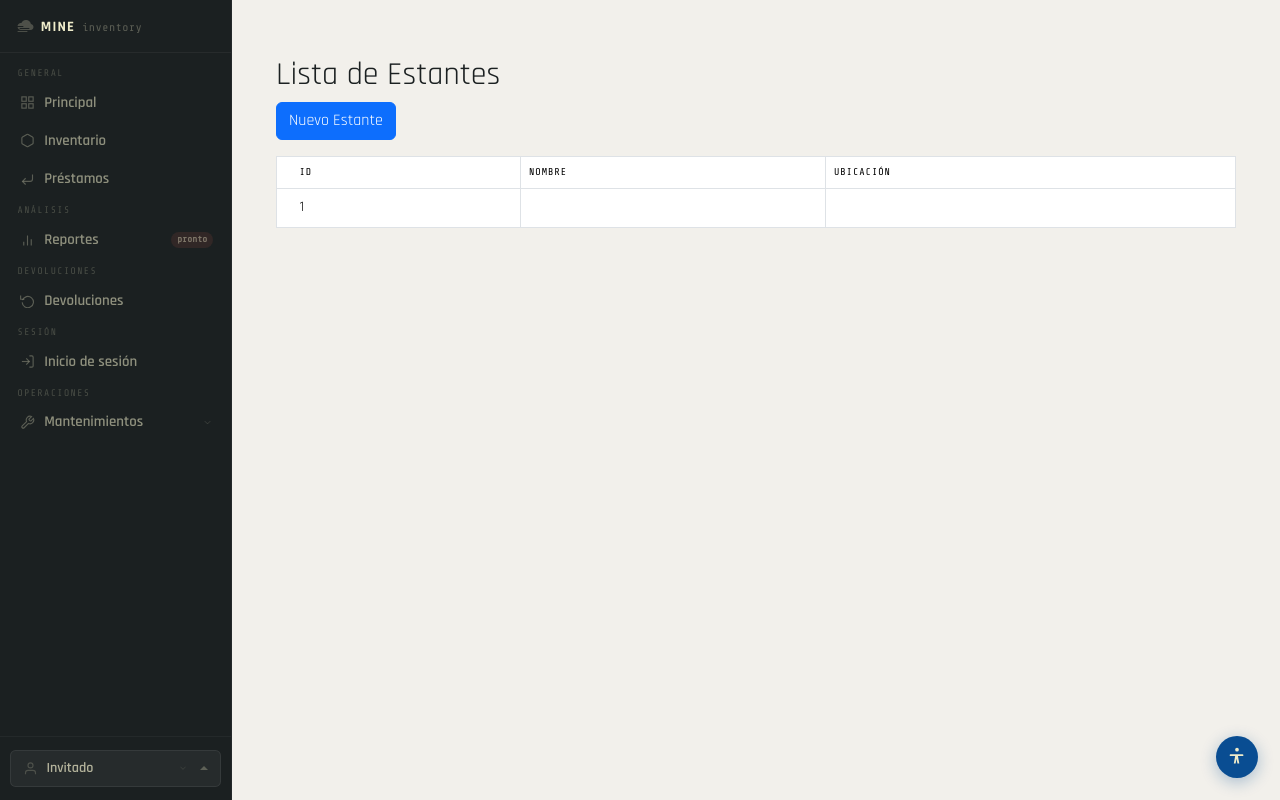
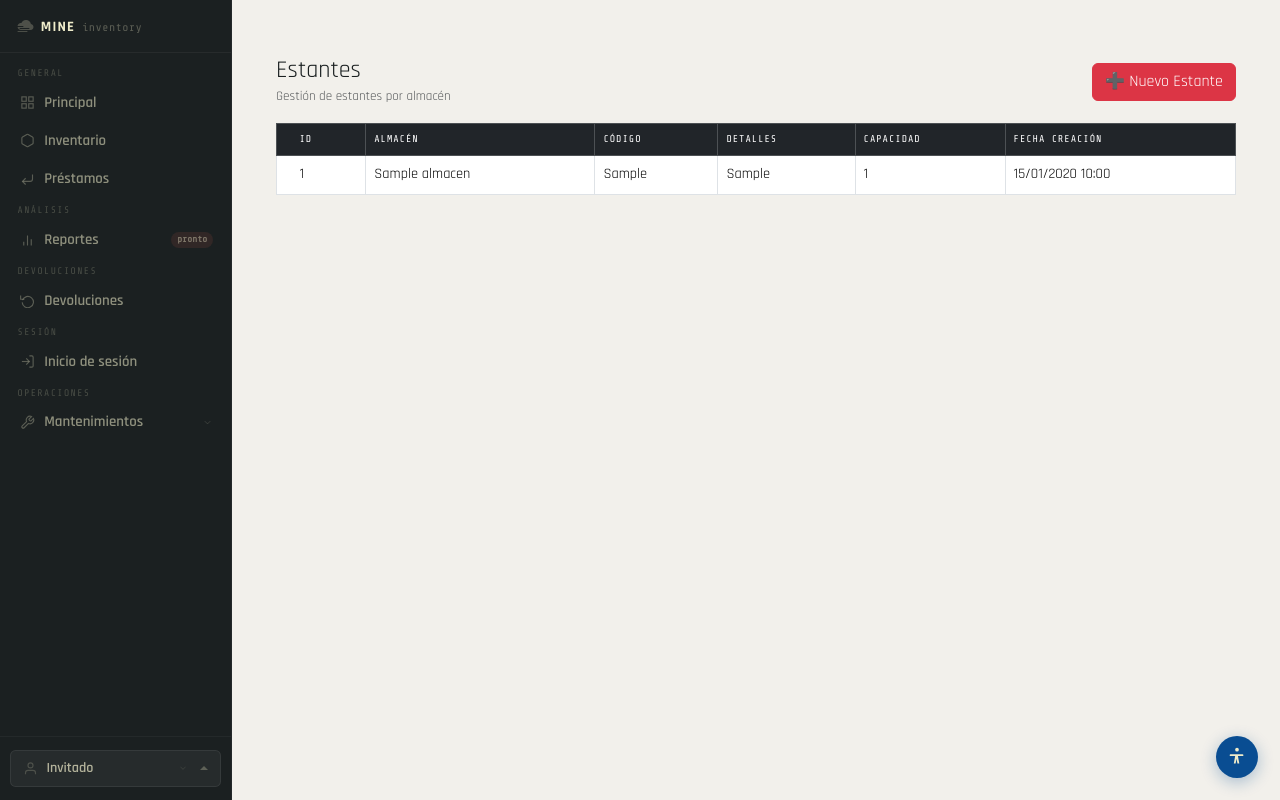
Before and after one commit to pipe732/mine-inventory, a Django app: page /almacenamiento/estantes/ in a window 1280 px wide. Run offline with Django 5.2, Linux system fonts and the light colour scheme; tables that the repository leaves empty hold one stand-in row (values such as "Sample post").

Commit message:
feat: lista de estantes modificada

```diff
--- a/almacenamiento/forms.py
+++ b/almacenamiento/forms.py
@@ -4,24 +4,10 @@ from .models import Estante
 class EstanteForm(forms.ModelForm):
     class Meta:
         model = Estante
-        fields = '__all__'
+        fields = ['almacen', 'codigo', 'detalles', 'capacidad']
         widgets = {
             'almacen': forms.Select(attrs={'class': 'form-control'}),
             'codigo': forms.TextInput(attrs={'class': 'form-control'}),
+            'detalles': forms.Textarea(attrs={'class': 'form-control', 'rows': 3}),
+            'capacidad': forms.NumberInput(attrs={'class': 'form-control'}),
         }
-from django.shortcuts import render, redirect
-from .forms import EstanteForm
-
-def crear_estante(request):
-    if request.method == 'POST':
-        form = EstanteForm(request.POST)
-        if form.is_valid():
-            form.save()
-            return redirect('estantes')
-    else:
-        form = EstanteForm()
-
-    return render(request, 'crear_estante.html', {
-        'form': form,
-        'titulo': 'Registrar Estante'
-    })
--- a/almacenamiento/models.py
+++ b/almacenamiento/models.py
@@ -1,7 +1,11 @@
 from django.db import models
+
 
 class Almacen(models.Model):
     nombre = models.CharField(max_length=100)
+    detalles = models.TextField(blank=True, null=True)
+    capacidad = models.PositiveIntegerField(blank=True, null=True)
+    fecha_creacion = models.DateTimeField(auto_now_add=True)
 
     def __str__(self):
         return self.nombre
@@ -10,6 +14,9 @@ class Almacen(models.Model):
 class Estante(models.Model):
     almacen = models.ForeignKey(Almacen, on_delete=models.CASCADE)
     codigo = models.CharField(max_length=50)
+    detalles = models.TextField(blank=True, null=True)
+    capacidad = models.PositiveIntegerField(blank=True, null=True)
+    fecha_creacion = models.DateTimeField(auto_now_add=True)
 
     def __str__(self):
         return self.codigo
--- a/almacenamiento/templates/almacenamiento/estantes.html
+++ b/almacenamiento/templates/almacenamiento/estantes.html
@@ -2,33 +2,114 @@
 
 {% block content %}
 <div class="container mt-4">
-  <h2>Lista de Estantes</h2>
 
-  <a href="{% url 'crear_estante' %}" class="btn btn-primary mb-3">
-    Nuevo Estante
-  </a>
+  <!-- Encabezado -->
+  <div class="d-flex justify-content-between align-items-center mb-3">
+    <div>
+      <h4 class="mb-0">Estantes</h4>
+      <small class="text-muted">Gestión de estantes por almacén</small>
+    </div>
+    <button class="btn btn-danger" data-bs-toggle="modal" data-bs-target="#modalEstante">
+      ➕ Nuevo Estante
+    </button>
+  </div>
 
-  <table class="table table-bordered">
-    <thead>
+  <!-- Tabla -->
+  <table class="table table-bordered align-middle">
+    <thead class="table-dark">
       <tr>
         <th>ID</th>
-        <th>Nombre</th>
-        <th>Ubicación</th>
+        <th>Almacén</th>
+        <th>Código</th>
+        <th>Detalles</th>
+        <th>Capacidad</th>
+        <th>Fecha Creación</th>
       </tr>
     </thead>
     <tbody>
       {% for estante in estantes %}
       <tr>
         <td>{{ estante.id }}</td>
-        <td>{{ estante.nombre }}</td>
-        <td>{{ estante.ubicacion }}</td>
+        <td>{{ estante.almacen }}</td>
+        <td>{{ estante.codigo }}</td>
+        <td>{{ estante.detalles|default:"—" }}</td>
+        <td>{{ estante.capacidad|default:"—" }}</td>
+        <td>{{ estante.fecha_creacion|date:"d/m/Y H:i" }}</td>
       </tr>
       {% empty %}
       <tr>
-        <td colspan="3">No hay estantes</td>
+        <td colspan="6" class="text-center text-muted">No hay estantes registrados</td>
       </tr>
       {% endfor %}
     </tbody>
   </table>
 </div>
+
+<!-- Modal Nuevo Estante -->
+<div class="modal fade" id="modalEstante" tabindex="-1" aria-labelledby="modalEstanteLabel" aria-hidden="true">
+  <div class="modal-dialog modal-lg">
+    <div class="modal-content">
+
+      <div class="modal-header bg-dark text-white">
+        <h5 class="modal-title" id="modalEstanteLabel">➕ Nuevo Estante</h5>
+        <button type="button" class="btn-close btn-close-white" data-bs-dismiss="modal"></button>
+      </div>
+
+      <form method="POST" action="{% url 'crear_estante' %}">
+        {% csrf_token %}
+
+        <div class="modal-body">
+          <p class="text-primary fw-semibold small mb-3">DATOS DEL ESTANTE</p>
+
+          <!-- Fila 1: Almacén y Código -->
+          <div class="row g-3 mb-3">
+            <div class="col-md-6">
+              <label class="form-label fw-semibold small">ALMACÉN *</label>
+              {{ form.almacen }}
+            </div>
+            <div class="col-md-6">
+              <label class="form-label fw-semibold small">CÓDIGO *</label>
+              {{ form.codigo }}
+            </div>
+          </div>
+
+          <!-- Descripción -->
+          <div class="mb-3">
+            <label class="form-label fw-semibold small">DETALLES</label>
+            {{ form.detalles }}
+          </div>
+
+          <!-- Capacidad -->
+          <div class="row g-3">
+            <div class="col-md-6">
+              <label class="form-label fw-semibold small">CAPACIDAD</label>
+              {{ form.capacidad }}
+            </div>
+          </div>
+
+          <!-- Errores -->
+          {% if form.errors %}
+            <div class="alert alert-danger mt-3">
+              {{ form.errors }}
+            </div>
+          {% endif %}
+        </div>
+
+        <div class="modal-footer">
+          <button type="button" class="btn btn-secondary" data-bs-dismiss="modal">Cancelar</button>
+          <button type="submit" class="btn btn-danger">💾 Guardar Estante</button>
+        </div>
+
+      </form>
+    </div>
+  </div>
+</div>
+{% if show_modal %}
+<script>
+  document.addEventListener('DOMContentLoaded', function () {
+    new bootstrap.Modal(document.getElementById('modalEstante')).show();
+  });
+</script>
+{% endif %}
+
 {% endblock %}
--- a/almacenamiento/views.py
+++ b/almacenamiento/views.py
@@ -5,20 +5,20 @@ from .models import Estante
 
 def vista_estantes(request):
     estantes = Estante.objects.all()
-    return render(request, 'almacenamiento/estantes.html', {
-        'estantes': estantes
-    })
+    form = EstanteForm()
 
-
-def crear_estante(request):
     if request.method == 'POST':
         form = EstanteForm(request.POST)
         if form.is_valid():
             form.save()
             return redirect('estantes')
-    else:
-        form = EstanteForm()
 
-    return render(request, 'almacenamiento/crear_estante.html', {
-        'form': form
+    return render(request, 'almacenamiento/estantes.html', {
+        'estantes': estantes,
+        'form': form,
+        'show_modal': form.errors  # reabre el modal si hubo errores
     })
+
+
+def crear_estante(request):
+    return redirect('estantes')
```
